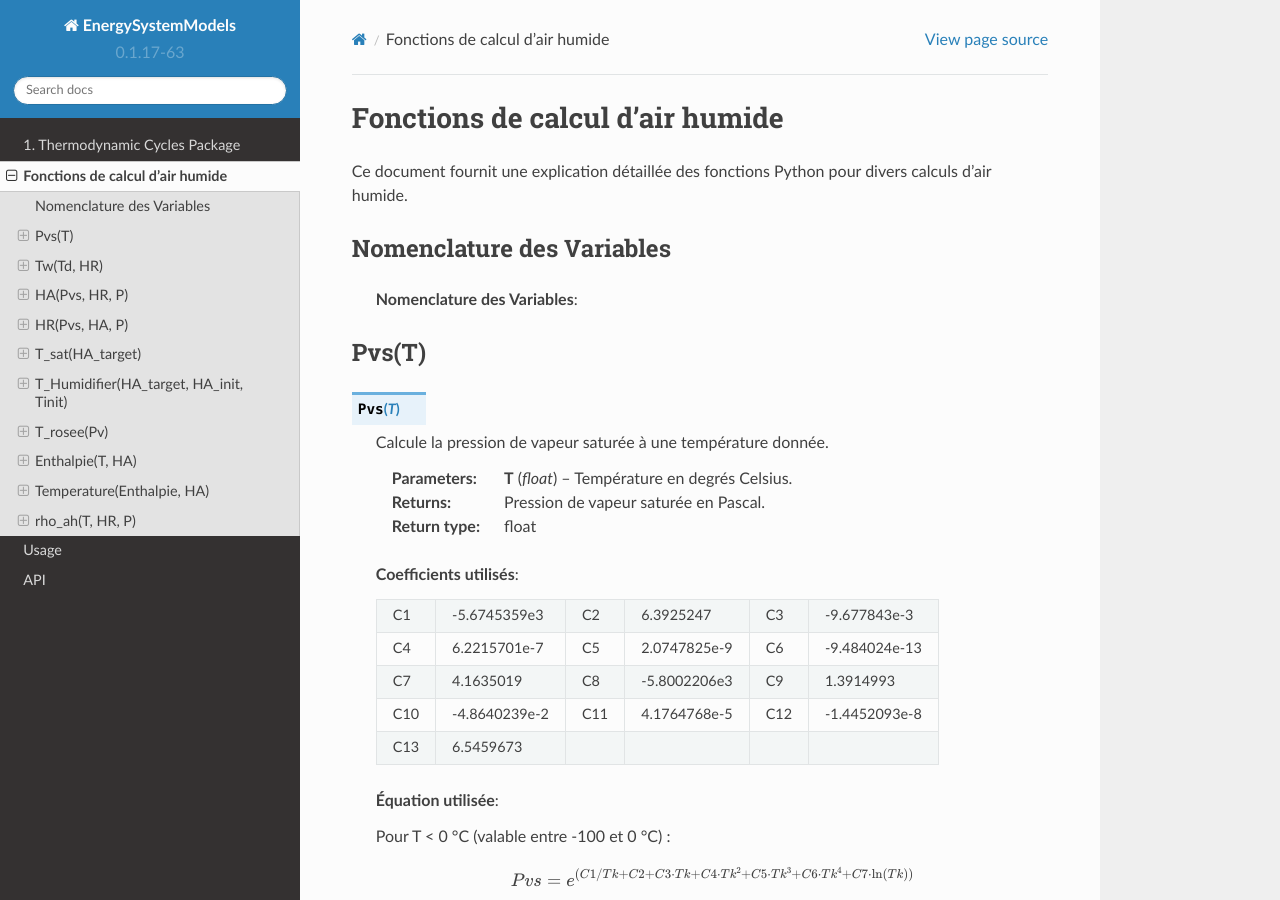
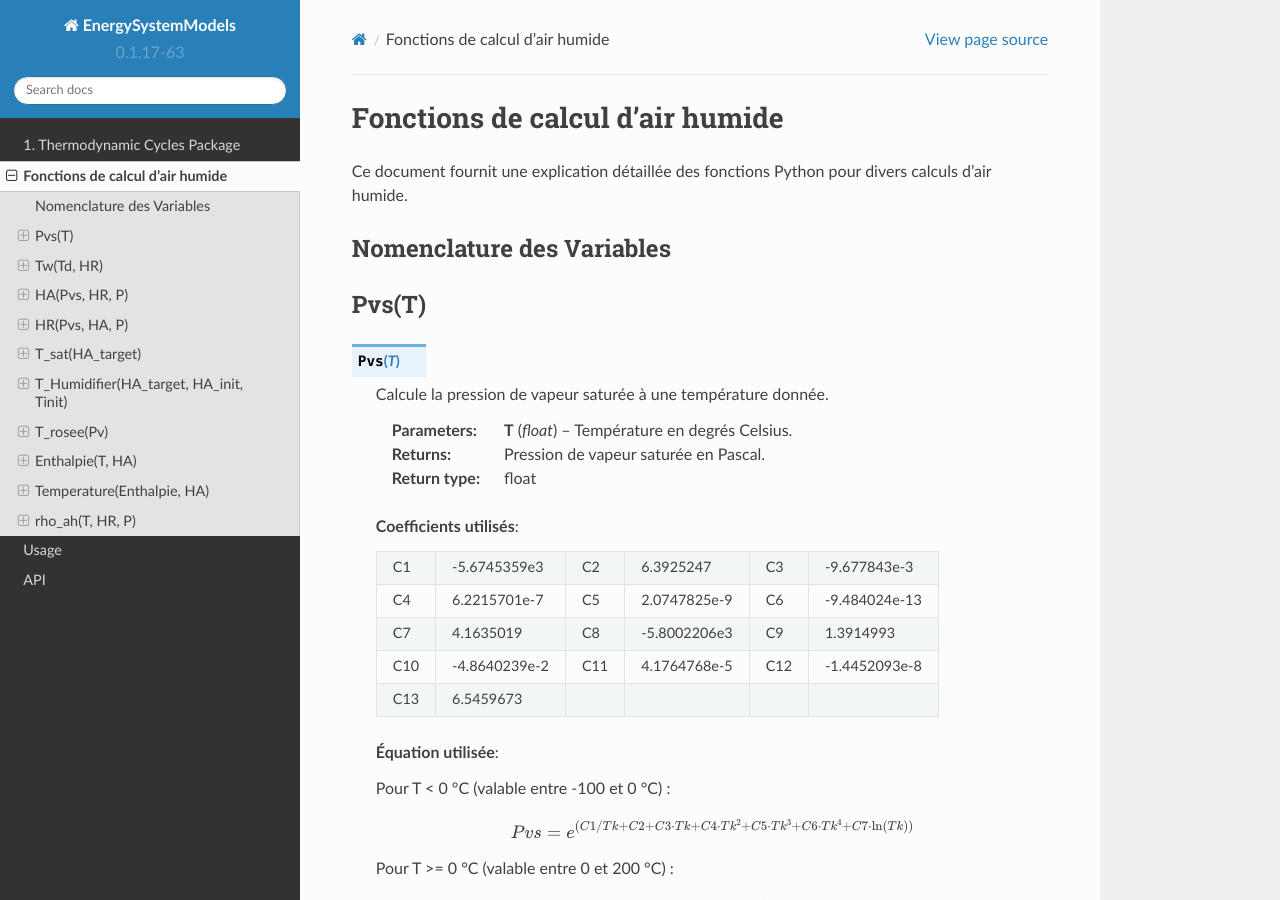
Before and after one commit to ZoheirHADID/EnergySystemModels-Tutorial, a Sphinx documentation site: the page built from docs/source/Traitement_d_air.rst, in a window 1280 px wide and 900 px high. Built offline with Sphinx 7.4.7 and the Read the Docs theme 2.0.0, drawn with Linux system fonts in a browser that asks for light colours.

Commit message:
Update Traitement_d_air.rst

```diff
--- a/docs/source/Traitement_d_air.rst
+++ b/docs/source/Traitement_d_air.rst
@@ -7,7 +7,7 @@ Ce document fournit une explication détaillée des fonctions Python pour divers
 
 Nomenclature des Variables
 --------------------------
- **Nomenclature des Variables**:
+
 
 +----------+---------------------------------+-----------+
 | Variable | Description                     | Unité     |
```
